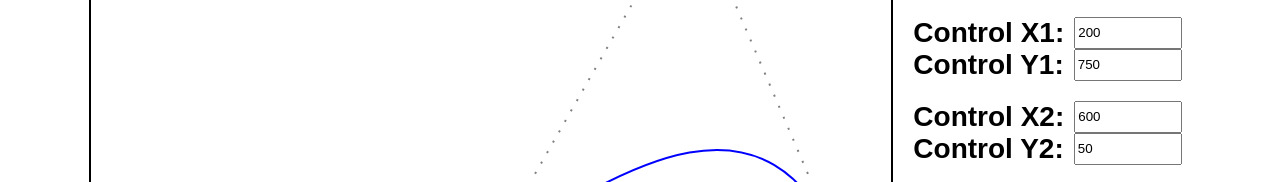
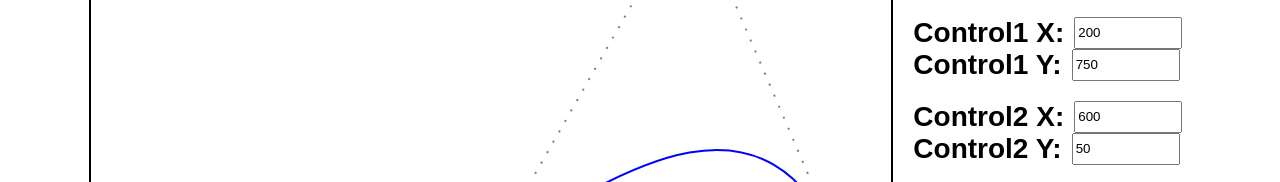
Before and after one commit to TomWulf/SVG_Path_C_Visualizer_1.0, a website built with webpack: page index.html in a window 1280 px wide. Shown: the part 239-421 px from the top of the page. Built offline with nearby package versions, Linux system fonts and the light colour scheme.

Commit message:
Completed

```diff
--- a/index.html
+++ b/index.html
@@ -24,12 +24,12 @@
     <label>End Y: <input type="number" id="endY" value="400" min="0" max="800"></label>
     </div>
     <div class="point">
-        <label>Control X1: <input type="number" id="controlX" value="200" step="5" ></label>
-    <label>Control Y1: <input type="number" id="controlY" value="750" step="5"></label>
+        <label>Control1 X: <input type="number" id="controlX" value="200" step="5" ></label>
+    <label>Control1 Y: <input type="number" id="controlY" value="750" step="5"></label>
     </div>
     <div class="point">
-      <label>Control X2: <input type="number" id="controlX2" value="600" step="5"></label>
-    <label>Control Y2: <input type="number" id="controlY2" value="50" step="5"S></label>
+      <label>Control2 X: <input type="number" id="controlX2" value="600" step="5"></label>
+    <label>Control2 Y: <input type="number" id="controlY2" value="50" step="5"S></label>
     </div>
     <div>
       <span id="pathCode"></span><br>
```
